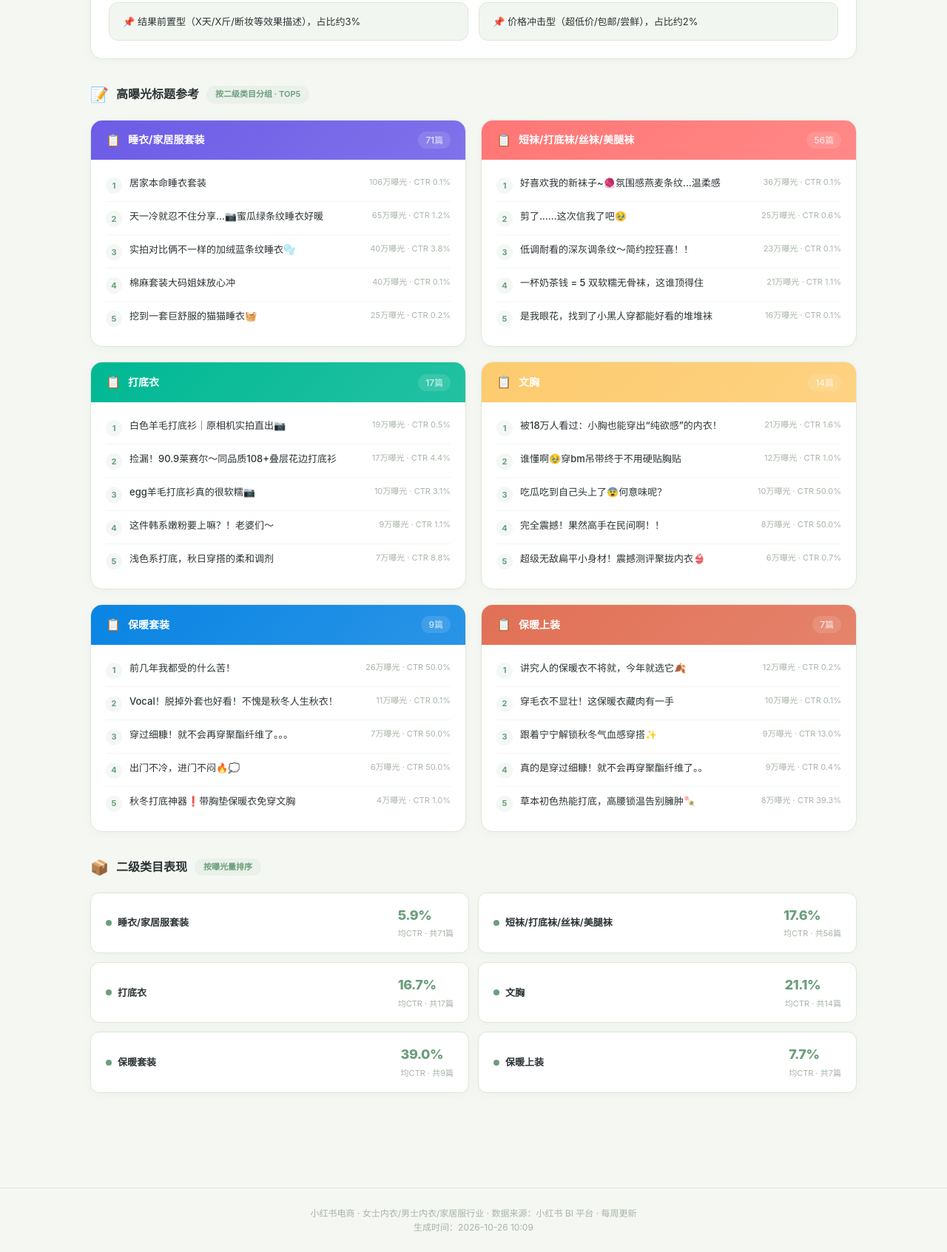
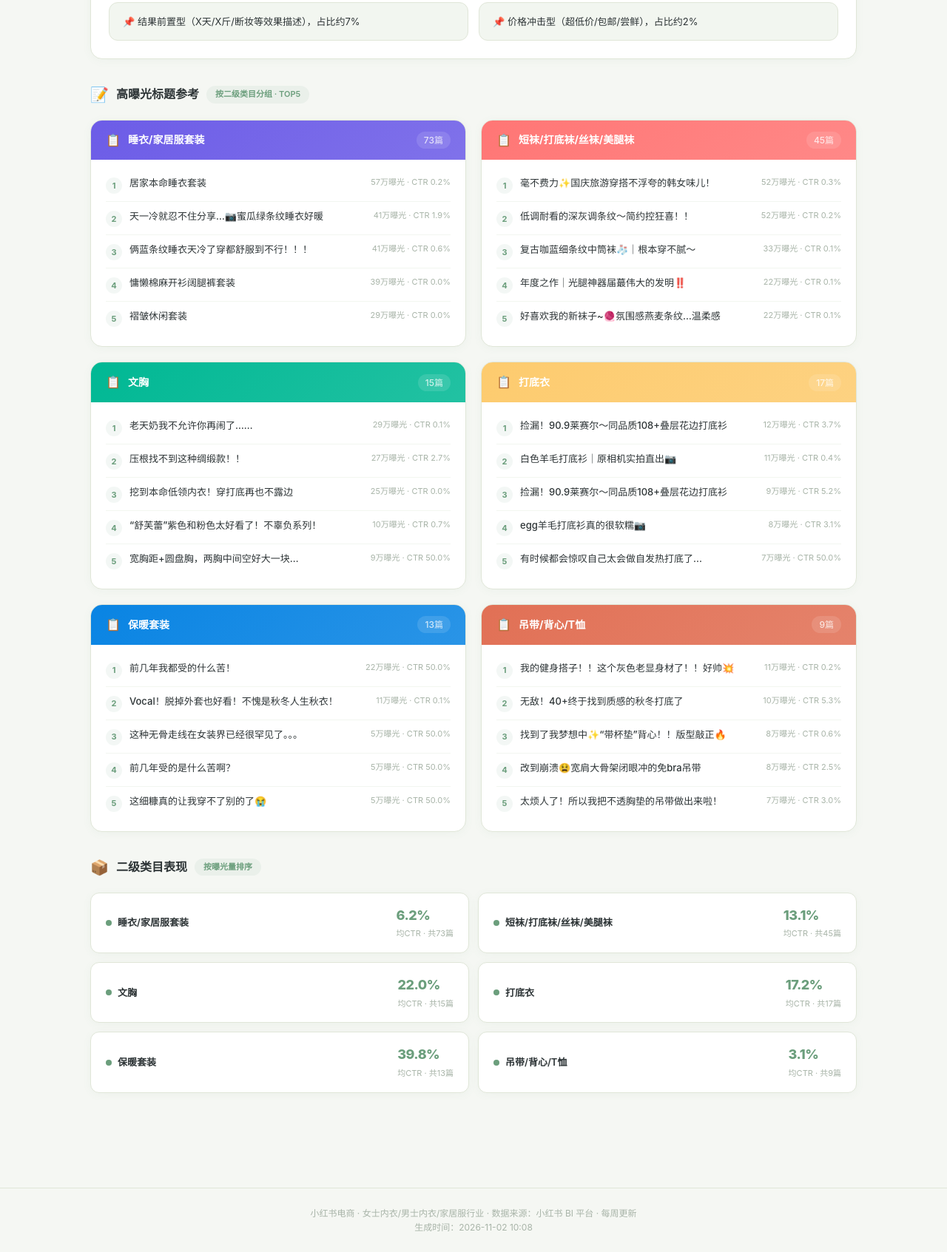
Before and after one commit to estherliu997-debug/estherliu997-debug-note-board, a plain HTML site: page index.html in a window 1280 px wide. Shown: the part 693-2386 px from the top of the page at 74% size. Drawn offline with Linux system fonts and the light colour scheme.

Commit message:
update: 女士内衣男士内衣家居服类目看板 - 2026-11-02

```diff
--- a/index.html
+++ b/index.html
@@ -296,8 +296,8 @@
     </div>
   </div>
   <div class="header-right">
-    <div class="header-week">W44</div>
-    <div class="header-date">20261019 — 20261026</div>
+    <div class="header-week">W45</div>
+    <div class="header-date">20261026 — 20261102</div>
   </div>
 </header>
 
@@ -325,21 +325,21 @@
       </div>
       <div class="bench-row">
         <span class="bench-label">商品转化率</span>
-        <span class="bench-val">13.0<span class="bench-unit">%</span></span>
+        <span class="bench-val">10.9<span class="bench-unit">%</span></span>
       </div>
-      <div class="bench-footer">发布量前 20% 动销商家（38 个商家）</div>
+      <div class="bench-footer">发布量前 20% 动销商家（37 个商家）</div>
     </div>
     <div class="bench-card avg">
       <div class="bench-tier">📊 行业均值</div>
       <div class="bench-row">
         <span class="bench-label">商笔 CTR</span>
-        <span class="bench-val">13.7<span class="bench-unit">%</span></span>
+        <span class="bench-val">13.6<span class="bench-unit">%</span></span>
       </div>
       <div class="bench-row">
         <span class="bench-label">商品转化率</span>
-        <span class="bench-val">5.8<span class="bench-unit">%</span></span>
+        <span class="bench-val">5.4<span class="bench-unit">%</span></span>
       </div>
-      <div class="bench-footer">全量动销商家（188 个商家）</div>
+      <div class="bench-footer">全量动销商家（184 个商家）</div>
     </div>
     <div class="bench-card low">
       <div class="bench-tier">⚠️ 待提升</div>
@@ -349,9 +349,9 @@
       </div>
       <div class="bench-row">
         <span class="bench-label">商品转化率</span>
-        <span class="bench-val">2.1<span class="bench-unit">%</span></span>
+        <span class="bench-val">2.3<span class="bench-unit">%</span></span>
       </div>
-      <div class="bench-footer">低于行业均值 30%（56 个商家，需重点关注）</div>
+      <div class="bench-footer">低于行业均值 30%（55 个商家，需重点关注）</div>
     </div>
   </div>
 
@@ -364,7 +364,7 @@
   <div class="directions-box">
     <div class="trend-item">📌 情绪共鸣型（感动/破防/主理人故事），占比约0%</div>
 <div class="trend-item">📌 场景精准型（备考/宿舍/减脂等垂直场景），占比约0%</div>
-<div class="trend-item">📌 结果前置型（X天/X斤/断妆等效果描述），占比约3%</div>
+<div class="trend-item">📌 结果前置型（X天/X斤/断妆等效果描述），占比约7%</div>
 <div class="trend-item">📌 价格冲击型（超低价/包邮/尝鲜），占比约2%</div>
 
   </div>
@@ -380,33 +380,33 @@
           <div class="cat-title-header" style="background: linear-gradient(135deg, #6c5ce7, #6c5ce7dd)">
             <span class="cat-title-icon">📋</span>
             <span class="cat-title-cat-name">睡衣/家居服套装</span>
-            <span class="cat-title-count">71篇</span>
+            <span class="cat-title-count">73篇</span>
           </div>
           <div class="cat-title-body">
             <div class="cat-title-item">
               <span class="cat-title-num">1</span>
               <a href="https://www.xiaohongshu.com/explore/6ac35252000000001500f9bf" target="_blank" class="cat-title-text">居家本命睡衣套装</a>
-              <span class="cat-title-meta">106万曝光 · CTR 0.1%</span>
+              <span class="cat-title-meta">57万曝光 · CTR 0.2%</span>
             </div>
 <div class="cat-title-item">
               <span class="cat-title-num">2</span>
               <a href="https://www.xiaohongshu.com/explore/6abd1f51000000000a026f5e" target="_blank" class="cat-title-text">天一冷就忍不住分享…📷蜜瓜绿条纹睡衣好暖</a>
-              <span class="cat-title-meta">65万曝光 · CTR 1.2%</span>
+              <span class="cat-title-meta">41万曝光 · CTR 1.9%</span>
             </div>
 <div class="cat-title-item">
               <span class="cat-title-num">3</span>
-              <a href="https://www.xiaohongshu.com/explore/6ac0dfd000000000180118da" target="_blank" class="cat-title-text">实拍对比俩不一样的加绒蓝条纹睡衣🫧</a>
-              <span class="cat-title-meta">40万曝光 · CTR 3.8%</span>
+              <a href="https://www.xiaohongshu.com/explore/6adcd55d0000000031024cce" target="_blank" class="cat-title-text">俩蓝条纹睡衣天冷了穿都舒服到不行！！！</a>
+              <span class="cat-title-meta">41万曝光 · CTR 0.6%</span>
             </div>
 <div class="cat-title-item">
               <span class="cat-title-num">4</span>
-              <a href="https://www.xiaohongshu.com/explore/6ac49aa0000000001c00da84" target="_blank" class="cat-title-text">棉麻套装大码姐妹放心冲</a>
-              <span class="cat-title-meta">40万曝光 · CTR 0.1%</span>
+              <a href="https://www.xiaohongshu.com/explore/6adf0e4c00000000150126b3" target="_blank" class="cat-title-text">慵懒棉麻开衫阔腿裤套装</a>
+              <span class="cat-title-meta">39万曝光 · CTR 0.0%</span>
             </div>
 <div class="cat-title-item">
               <span class="cat-title-num">5</span>
-              <a href="https://www.xiaohongshu.com/explore/6a891e0c000000003800080a" target="_blank" class="cat-title-text">挖到一套巨舒服的猫猫睡衣🧺</a>
-              <span class="cat-title-meta">25万曝光 · CTR 0.2%</span>
+              <a href="https://www.xiaohongshu.com/explore/6ae2a66d0000000033023389" target="_blank" class="cat-title-text">褶皱休闲套装</a>
+              <span class="cat-title-meta">29万曝光 · CTR 0.0%</span>
             </div>
 
           </div>
@@ -415,33 +415,33 @@
           <div class="cat-title-header" style="background: linear-gradient(135deg, #ff7675, #ff7675dd)">
             <span class="cat-title-icon">📋</span>
             <span class="cat-title-cat-name">短袜/打底袜/丝袜/美腿袜</span>
-            <span class="cat-title-count">56篇</span>
+            <span class="cat-title-count">45篇</span>
           </div>
           <div class="cat-title-body">
             <div class="cat-title-item">
               <span class="cat-title-num">1</span>
-              <a href="https://www.xiaohongshu.com/explore/6a9a2a5c000000002601ce53" target="_blank" class="cat-title-text">好喜欢我的新袜子~🧶氛围感燕麦条纹…温柔感</a>
-              <span class="cat-title-meta">36万曝光 · CTR 0.1%</span>
+              <a href="https://www.xiaohongshu.com/explore/6aa1589a0000000012026897" target="_blank" class="cat-title-text">毫不费力✨国庆旅游穿搭不浮夸的韩女味儿！</a>
+              <span class="cat-title-meta">52万曝光 · CTR 0.3%</span>
             </div>
 <div class="cat-title-item">
               <span class="cat-title-num">2</span>
-              <a href="https://www.xiaohongshu.com/explore/6abd27ed000000001c01cfaf" target="_blank" class="cat-title-text">剪了……这次信我了吧🥹</a>
-              <span class="cat-title-meta">25万曝光 · CTR 0.6%</span>
+              <a href="https://www.xiaohongshu.com/explore/6ac4f98a000000000202aa4d" target="_blank" class="cat-title-text">低调耐看的深灰调条纹～简约控狂喜！！</a>
+              <span class="cat-title-meta">52万曝光 · CTR 0.2%</span>
             </div>
 <div class="cat-title-item">
               <span class="cat-title-num">3</span>
-              <a href="https://www.xiaohongshu.com/explore/6ac4f98a000000000202aa4d" target="_blank" class="cat-title-text">低调耐看的深灰调条纹～简约控狂喜！！</a>
-              <span class="cat-title-meta">23万曝光 · CTR 0.1%</span>
+              <a href="https://www.xiaohongshu.com/explore/6aad3bae0000000026039b3d" target="_blank" class="cat-title-text">复古咖蓝细条纹中筒袜🧦｜根本穿不腻～</a>
+              <span class="cat-title-meta">33万曝光 · CTR 0.1%</span>
             </div>
 <div class="cat-title-item">
               <span class="cat-title-num">4</span>
-              <a href="https://www.xiaohongshu.com/explore/6a9533c20000000021033104" target="_blank" class="cat-title-text">一杯奶茶钱 = 5 双软糯无骨袜，这谁顶得住</a>
-              <span class="cat-title-meta">21万曝光 · CTR 1.1%</span>
+              <a href="https://www.xiaohongshu.com/explore/6acb58e800000000010084bd" target="_blank" class="cat-title-text">年度之作｜光腿神器届蕞伟大的发明‼️</a>
+              <span class="cat-title-meta">22万曝光 · CTR 0.1%</span>
             </div>
 <div class="cat-title-item">
               <span class="cat-title-num">5</span>
-              <a href="https://www.xiaohongshu.com/explore/6ad1c6e4000000000a026751" target="_blank" class="cat-title-text">是我眼花，找到了小黑人穿都能好看的堆堆袜</a>
-              <span class="cat-title-meta">16万曝光 · CTR 0.1%</span>
+              <a href="https://www.xiaohongshu.com/explore/6a9a2a5c000000002601ce53" target="_blank" class="cat-title-text">好喜欢我的新袜子~🧶氛围感燕麦条纹…温柔感</a>
+              <span class="cat-title-meta">22万曝光 · CTR 0.1%</span>
             </div>
 
           </div>
@@ -449,34 +449,34 @@
 <div class="cat-title-card">
           <div class="cat-title-header" style="background: linear-gradient(135deg, #00b894, #00b894dd)">
             <span class="cat-title-icon">📋</span>
-            <span class="cat-title-cat-name">打底衣</span>
-            <span class="cat-title-count">17篇</span>
+            <span class="cat-title-cat-name">文胸</span>
+            <span class="cat-title-count">15篇</span>
           </div>
           <div class="cat-title-body">
             <div class="cat-title-item">
               <span class="cat-title-num">1</span>
-              <a href="https://www.xiaohongshu.com/explore/6a95875b000000001f01e26f" target="_blank" class="cat-title-text">白色羊毛打底衫｜原相机实拍直出📷</a>
-              <span class="cat-title-meta">19万曝光 · CTR 0.5%</span>
+              <a href="https://www.xiaohongshu.com/explore/6aca06c6000000001c02c999" target="_blank" class="cat-title-text">老天奶我不允许你再闹了……</a>
+              <span class="cat-title-meta">29万曝光 · CTR 0.1%</span>
             </div>
 <div class="cat-title-item">
               <span class="cat-title-num">2</span>
-              <a href="https://www.xiaohongshu.com/explore/6ac376ec0000000018012ec3" target="_blank" class="cat-title-text">捡漏！90.9莱赛尔～同品质108+叠层花边打底衫</a>
-              <span class="cat-title-meta">17万曝光 · CTR 4.4%</span>
+              <a href="https://www.xiaohongshu.com/explore/6ad84452000000003301e673" target="_blank" class="cat-title-text">压根找不到这种绸缎款！！</a>
+              <span class="cat-title-meta">27万曝光 · CTR 2.7%</span>
             </div>
 <div class="cat-title-item">
               <span class="cat-title-num">3</span>
-              <a href="https://www.xiaohongshu.com/explore/6a96a087000000002902efef" target="_blank" class="cat-title-text">egg羊毛打底衫真的很软糯📷</a>
-              <span class="cat-title-meta">10万曝光 · CTR 3.1%</span>
+              <a href="https://www.xiaohongshu.com/explore/6ab621530000000012037dfe" target="_blank" class="cat-title-text">挖到本命低领内衣！穿打底再也不露边</a>
+              <span class="cat-title-meta">25万曝光 · CTR 0.0%</span>
             </div>
 <div class="cat-title-item">
               <span class="cat-title-num">4</span>
-              <a href="https://www.xiaohongshu.com/explore/6a8fcf340000000028006910" target="_blank" class="cat-title-text">这件韩系嫩粉要上嘛？！老婆们～</a>
-              <span class="cat-title-meta">9万曝光 · CTR 1.1%</span>
+              <a href="https://www.xiaohongshu.com/explore/6a96c32b000000002b0273f5" target="_blank" class="cat-title-text">“舒芙蕾”紫色和粉色太好看了！不辜负系列！</a>
+              <span class="cat-title-meta">10万曝光 · CTR 0.7%</span>
             </div>
 <div class="cat-title-item">
               <span class="cat-title-num">5</span>
-              <a href="https://www.xiaohongshu.com/explore/6ab1e0c7000000003400c300" target="_blank" class="cat-title-text">浅色系打底，秋日穿搭的柔和调剂</a>
-              <span class="cat-title-meta">7万曝光 · CTR 8.8%</span>
+              <a href="https://www.xiaohongshu.com/explore/6ae09b0a000000002b0190ee" target="_blank" class="cat-title-text">宽胸距+圆盘胸，两胸中间空好大一块…</a>
+              <span class="cat-title-meta">9万曝光 · CTR 50.0%</span>
             </div>
 
           </div>
@@ -484,34 +484,34 @@
 <div class="cat-title-card">
           <div class="cat-title-header" style="background: linear-gradient(135deg, #fdcb6e, #fdcb6edd)">
             <span class="cat-title-icon">📋</span>
-            <span class="cat-title-cat-name">文胸</span>
-            <span class="cat-title-count">14篇</span>
+            <span class="cat-title-cat-name">打底衣</span>
+            <span class="cat-title-count">17篇</span>
           </div>
           <div class="cat-title-body">
             <div class="cat-title-item">
               <span class="cat-title-num">1</span>
-              <a href="https://www.xiaohongshu.com/explore/6aa277fd000000001001d164" target="_blank" class="cat-title-text">被18万人看过：小胸也能穿出“纯欲感”的内衣！</a>
-              <span class="cat-title-meta">21万曝光 · CTR 1.6%</span>
+              <a href="https://www.xiaohongshu.com/explore/6ac376ec0000000018012ec3" target="_blank" class="cat-title-text">捡漏！90.9莱赛尔～同品质108+叠层花边打底衫</a>
+              <span class="cat-title-meta">12万曝光 · CTR 3.7%</span>
             </div>
 <div class="cat-title-item">
               <span class="cat-title-num">2</span>
-              <a href="https://www.xiaohongshu.com/explore/6a8e983d0000000021031217" target="_blank" class="cat-title-text">谁懂啊🥹穿bm吊带终于不用硬贴胸贴</a>
-              <span class="cat-title-meta">12万曝光 · CTR 1.0%</span>
+              <a href="https://www.xiaohongshu.com/explore/6a95875b000000001f01e26f" target="_blank" class="cat-title-text">白色羊毛打底衫｜原相机实拍直出📷</a>
+              <span class="cat-title-meta">11万曝光 · CTR 0.4%</span>
             </div>
 <div class="cat-title-item">
               <span class="cat-title-num">3</span>
-              <a href="https://www.xiaohongshu.com/explore/6ad18ace000000001b0218c2" target="_blank" class="cat-title-text">吃瓜吃到自己头上了😨何意味呢？</a>
-              <span class="cat-title-meta">10万曝光 · CTR 50.0%</span>
+              <a href="https://www.xiaohongshu.com/explore/6addc4cd00000000240378dc" target="_blank" class="cat-title-text">捡漏！90.9莱赛尔～同品质108+叠层花边打底衫</a>
+              <span class="cat-title-meta">9万曝光 · CTR 5.2%</span>
             </div>
 <div class="cat-title-item">
               <span class="cat-title-num">4</span>
-              <a href="https://www.xiaohongshu.com/explore/6ad4a18f0000000030006476" target="_blank" class="cat-title-text">完全震撼！果然高手在民间啊！！</a>
-              <span class="cat-title-meta">8万曝光 · CTR 50.0%</span>
+              <a href="https://www.xiaohongshu.com/explore/6a96a087000000002902efef" target="_blank" class="cat-title-text">egg羊毛打底衫真的很软糯📷</a>
+              <span class="cat-title-meta">8万曝光 · CTR 3.1%</span>
             </div>
 <div class="cat-title-item">
               <span class="cat-title-num">5</span>
-              <a href="https://www.xiaohongshu.com/explore/6ad9d316000000002c011bb2" target="_blank" class="cat-title-text">超级无敌扁平小身材！震撼测评聚拢内衣👙</a>
-              <span class="cat-title-meta">6万曝光 · CTR 0.7%</span>
+              <a href="https://www.xiaohongshu.com/explore/6aaa574a000000002901865c" target="_blank" class="cat-title-text">有时候都会惊叹自己太会做自发热打底了...</a>
+              <span class="cat-title-meta">7万曝光 · CTR 50.0%</span>
             </div>
 
           </div>
@@ -520,13 +520,13 @@
           <div class="cat-title-header" style="background: linear-gradient(135deg, #0984e3, #0984e3dd)">
             <span class="cat-title-icon">📋</span>
             <span class="cat-title-cat-name">保暖套装</span>
-            <span class="cat-title-count">9篇</span>
+            <span class="cat-title-count">13篇</span>
           </div>
           <div class="cat-title-body">
             <div class="cat-title-item">
               <span class="cat-title-num">1</span>
               <a href="https://www.xiaohongshu.com/explore/6ac8f952000000001402cd5c" target="_blank" class="cat-title-text">前几年我都受的什么苦！</a>
-              <span class="cat-title-meta">26万曝光 · CTR 50.0%</span>
+              <span class="cat-title-meta">22万曝光 · CTR 50.0%</span>
             </div>
 <div class="cat-title-item">
               <span class="cat-title-num">2</span>
@@ -535,18 +535,18 @@
             </div>
 <div class="cat-title-item">
               <span class="cat-title-num">3</span>
-              <a href="https://www.xiaohongshu.com/explore/6adaf116000000002a03a20e" target="_blank" class="cat-title-text">穿过细糠！就不会再穿聚酯纤维了。。。</a>
-              <span class="cat-title-meta">7万曝光 · CTR 50.0%</span>
+              <a href="https://www.xiaohongshu.com/explore/6acf0ca8000000001a02a810" target="_blank" class="cat-title-text">这种无骨走线在女装界已经很罕见了。。。</a>
+              <span class="cat-title-meta">5万曝光 · CTR 50.0%</span>
             </div>
 <div class="cat-title-item">
               <span class="cat-title-num">4</span>
-              <a href="https://www.xiaohongshu.com/explore/6ad589f2000000002900e086" target="_blank" class="cat-title-text">出门不冷，进门不闷🔥💭</a>
-              <span class="cat-title-meta">6万曝光 · CTR 50.0%</span>
+              <a href="https://www.xiaohongshu.com/explore/6ae2e55e000000001f005e74" target="_blank" class="cat-title-text">前几年受的是什么苦啊？</a>
+              <span class="cat-title-meta">5万曝光 · CTR 50.0%</span>
             </div>
 <div class="cat-title-item">
               <span class="cat-title-num">5</span>
-              <a href="https://www.xiaohongshu.com/explore/6ac463500000000018015fd5" target="_blank" class="cat-title-text">秋冬打底神器❗️带胸垫保暖衣免穿文胸</a>
-              <span class="cat-title-meta">4万曝光 · CTR 1.0%</span>
+              <a href="https://www.xiaohongshu.com/explore/6ae03233000000001503ae1b" target="_blank" class="cat-title-text">这细糠真的让我穿不了别的了😭</a>
+              <span class="cat-title-meta">5万曝光 · CTR 50.0%</span>
             </div>
 
           </div>
@@ -554,34 +554,34 @@
 <div class="cat-title-card">
           <div class="cat-title-header" style="background: linear-gradient(135deg, #e17055, #e17055dd)">
             <span class="cat-title-icon">📋</span>
-            <span class="cat-title-cat-name">保暖上装</span>
-            <span class="cat-title-count">7篇</span>
+            <span class="cat-title-cat-name">吊带/背心/T恤</span>
+            <span class="cat-title-count">9篇</span>
           </div>
           <div class="cat-title-body">
             <div class="cat-title-item">
               <span class="cat-title-num">1</span>
-              <a href="https://www.xiaohongshu.com/explore/6ac3175c0000000015016158" target="_blank" class="cat-title-text">讲究人的保暖衣不将就，今年就选它🍂</a>
-              <span class="cat-title-meta">12万曝光 · CTR 0.2%</span>
+              <a href="https://www.xiaohongshu.com/explore/6acca553000000001500edc2" target="_blank" class="cat-title-text">我的健身搭子！！这个灰色老显身材了！！好帅💥</a>
+              <span class="cat-title-meta">11万曝光 · CTR 0.2%</span>
             </div>
 <div class="cat-title-item">
               <span class="cat-title-num">2</span>
-              <a href="https://www.xiaohongshu.com/explore/6905c6fc0000000005010484" target="_blank" class="cat-title-text">穿毛衣不显壮！这保暖衣藏肉有一手</a>
-              <span class="cat-title-meta">10万曝光 · CTR 0.1%</span>
+              <a href="https://www.xiaohongshu.com/explore/6abc5d33000000001a033550" target="_blank" class="cat-title-text">无敌！40+终于找到质感的秋冬打底了</a>
+              <span class="cat-title-meta">10万曝光 · CTR 5.3%</span>
             </div>
 <div class="cat-title-item">
               <span class="cat-title-num">3</span>
-              <a href="https://www.xiaohongshu.com/explore/6ac9eb7d000000001803ac05" target="_blank" class="cat-title-text">跟着宁宁解锁秋冬气血感穿搭✨</a>
-              <span class="cat-title-meta">9万曝光 · CTR 13.0%</span>
+              <a href="https://www.xiaohongshu.com/explore/6ac4db68000000001c00d785" target="_blank" class="cat-title-text">找到了我梦想中✨“带杯垫”背心！！版型敲正🔥</a>
+              <span class="cat-title-meta">8万曝光 · CTR 0.6%</span>
             </div>
 <div class="cat-title-item">
               <span class="cat-title-num">4</span>
-              <a href="https://www.xiaohongshu.com/explore/6abc809b000000001a028ebb" target="_blank" class="cat-title-text">真的是穿过细糠！就不会再穿聚酯纤维了。。</a>
-              <span class="cat-title-meta">9万曝光 · CTR 0.4%</span>
+              <a href="https://www.xiaohongshu.com/explore/6ab53ecb000000001b03239f" target="_blank" class="cat-title-text">改到崩溃😫宽肩大骨架闭眼冲的免bra吊带</a>
+              <span class="cat-title-meta">8万曝光 · CTR 2.5%</span>
             </div>
 <div class="cat-title-item">
               <span class="cat-title-num">5</span>
-              <a href="https://www.xiaohongshu.com/explore/6aba01600000000018016dcc" target="_blank" class="cat-title-text">草本初色热能打底，高腰锁温告别臃肿🍡</a>
-              <span class="cat-title-meta">8万曝光 · CTR 39.3%</span>
+              <a href="https://www.xiaohongshu.com/explore/6ad0cf5d000000001501788a" target="_blank" class="cat-title-text">太烦人了！所以我把不透胸垫的吊带做出来啦！</a>
+              <span class="cat-title-meta">7万曝光 · CTR 3.0%</span>
             </div>
 
           </div>
@@ -599,43 +599,43 @@
     <div class="cat-item">
           <div class="cat-name"><span class="dot"></span>睡衣/家居服套装</div>
           <div class="cat-stats">
-            <div class="cat-ctr">5.9%</div>
-            <div class="cat-count">均CTR · 共71篇</div>
+            <div class="cat-ctr">6.2%</div>
+            <div class="cat-count">均CTR · 共73篇</div>
           </div>
         </div>
 <div class="cat-item">
           <div class="cat-name"><span class="dot"></span>短袜/打底袜/丝袜/美腿袜</div>
           <div class="cat-stats">
-            <div class="cat-ctr">17.6%</div>
-            <div class="cat-count">均CTR · 共56篇</div>
+            <div class="cat-ctr">13.1%</div>
+            <div class="cat-count">均CTR · 共45篇</div>
+          </div>
+        </div>
+<div class="cat-item">
+          <div class="cat-name"><span class="dot"></span>文胸</div>
+          <div class="cat-stats">
+            <div class="cat-ctr">22.0%</div>
+            <div class="cat-count">均CTR · 共15篇</div>
           </div>
         </div>
 <div class="cat-item">
           <div class="cat-name"><span class="dot"></span>打底衣</div>
           <div class="cat-stats">
-            <div class="cat-ctr">16.7%</div>
+            <div class="cat-ctr">17.2%</div>
             <div class="cat-count">均CTR · 共17篇</div>
-          </div>
-        </div>
-<div class="cat-item">
-          <div class="cat-name"><span class="dot"></span>文胸</div>
-          <div class="cat-stats">
-            <div class="cat-ctr">21.1%</div>
-            <div class="cat-count">均CTR · 共14篇</div>
           </div>
         </div>
 <div class="cat-item">
           <div class="cat-name"><span class="dot"></span>保暖套装</div>
           <div class="cat-stats">
-            <div class="cat-ctr">39.0%</div>
-            <div class="cat-count">均CTR · 共9篇</div>
+            <div class="cat-ctr">39.8%</div>
+            <div class="cat-count">均CTR · 共13篇</div>
           </div>
         </div>
 <div class="cat-item">
-          <div class="cat-name"><span class="dot"></span>保暖上装</div>
+          <div class="cat-name"><span class="dot"></span>吊带/背心/T恤</div>
           <div class="cat-stats">
-            <div class="cat-ctr">7.7%</div>
-            <div class="cat-count">均CTR · 共7篇</div>
+            <div class="cat-ctr">3.1%</div>
+            <div class="cat-count">均CTR · 共9篇</div>
           </div>
         </div>
 
@@ -645,7 +645,7 @@
 
 <div class="footer">
   小红书电商 · 女士内衣/男士内衣/家居服行业 · 数据来源：小红书 BI 平台 · 每周更新<br>
-  生成时间：2026-10-26 10:09
+  生成时间：2026-11-02 10:08
 </div>
 
 </body>
```
